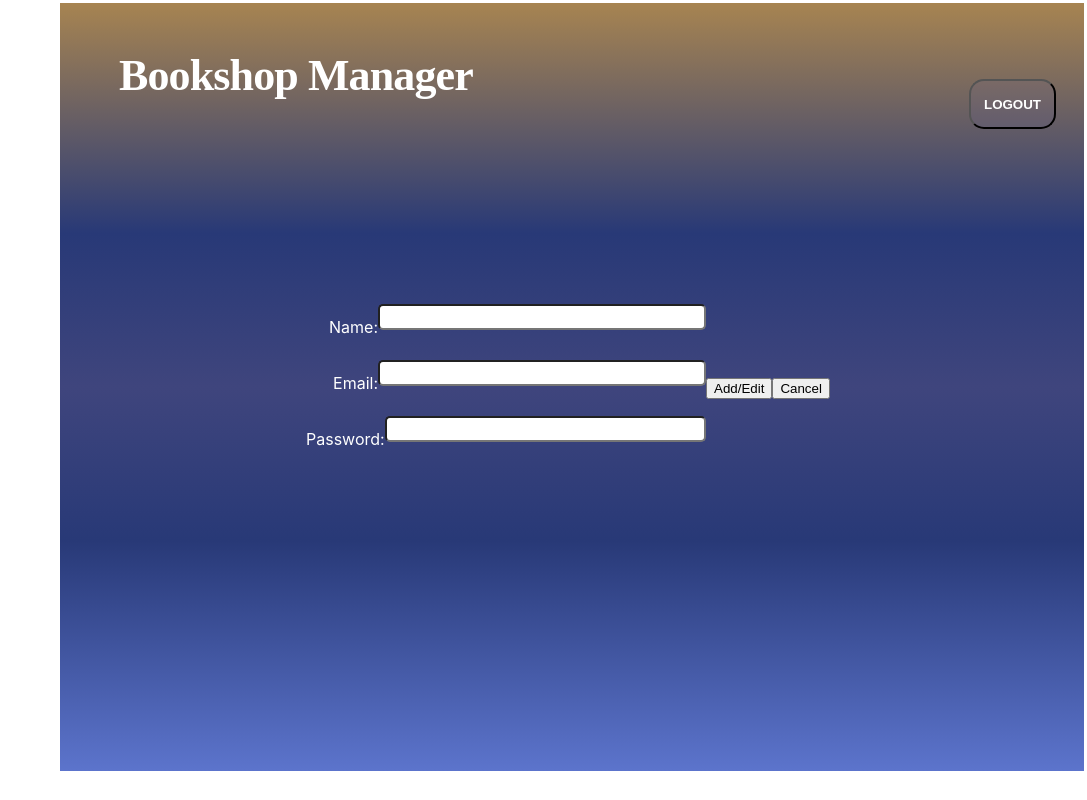
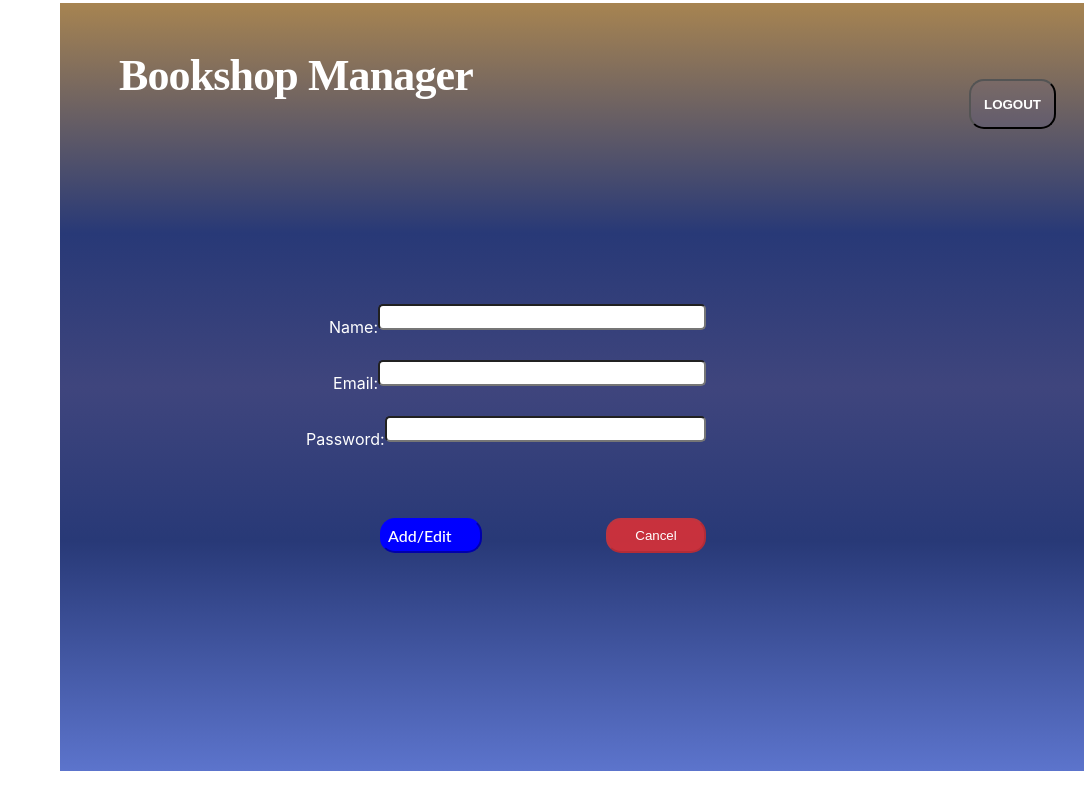
Before and after one commit to munteanurazvanandrei/Bookshop-Management-App, a React (Create React App) app in the folder client/: page /add_or_edit_employee in a window 1280 px wide. Shown: the top 800 px of the page, without its empty margins (193-1280 px from the left). Built offline with nearby package versions, Linux system fonts and the light colour scheme.

Commit message:
BMA-20 added and styled buttons in the employee form

```diff
--- a/client/src/AddOrEdit/AddOrEditEmployee.js
+++ b/client/src/AddOrEdit/AddOrEditEmployee.js
@@ -24,14 +24,14 @@ export default function AddOrEditEmployee() {
   };
   // Add or edit an employee form
   return(
-    <div className="add-or-edit-item">
-      <div className="itemheading"> Bookshop Manager </div>
-      <div className="item-button">
-        <button type="button" className="item-btn">
+    <div className="add-or-edit-employee">
+      <div className="employeeheading"> Bookshop Manager </div>
+      <div className="employee-button">
+        <button type="button" className="employee-btn">
           LOGOUT
         </button>
       </div>
-      <div className="item-form">
+      <div className="employee-form">
         <form>
           <label>
             Name: <input type="text" name="name" onChange={handleChange} />
--- a/client/src/AddOrEdit/addOrEdit.css
+++ b/client/src/AddOrEdit/addOrEdit.css
@@ -183,3 +183,93 @@ label {
     background: rgba(96, 102, 180, 0.1);
     border-radius: 15px;
 }
+/* employee form css */
+.add-or-edit-employee {
+    position: relative;
+    width: 1024px;
+    height: 768px;
+    left: 253px;
+    top: 3px;
+    background: linear-gradient(
+      180deg,
+      rgb(167, 132, 81) 0%,
+      rgba(40, 57, 119, 1) 30%,
+      rgba(63, 69, 125, 1) 50%,
+      rgba(40, 57, 119, 1) 70%,
+      rgb(92, 116, 204) 100%
+    );
+    display: flex;
+}
+.employeeheading{
+    position: absolute;
+    width: 382px;
+    height: 78px;
+    left: 59px;
+    top: 34px;
+
+    /* Header 1 */
+    font-family: "Work Sans";
+    font-style: normal;
+    font-weight: 700;
+    font-size: 44px;
+    line-height: 40px;
+    display: flex;
+    align-items: center;
+    text-align: center;
+    letter-spacing: -0.02em;
+
+    color: #ffffff;
+}
+.employee-btn{
+    font-weight: 700;
+    position: absolute;
+    width: 87px;
+    height: 50px;
+    left: 909px;
+    top: 76px;
+    color: #ffffff;
+    background: rgba(96, 102, 180, 0.1);
+    border-radius: 15px;
+}
+.employee-form{
+   position: absolute;
+   width: 100%;
+   height: 60%;
+   left: 246px;
+   top: 105px;
+   line-height: 36px;
+   align-items: center;
+   padding-top: 50px;
+   display: flex;
+}
+.employee-add{
+    text-align: center;
+    border-radius: 15px;
+    background-color: blue;
+    border-color: blue;
+    position: absolute;
+    width: 102px;
+    height: 35px;
+    left: 74px;
+    top: 410px;
+
+    font-family: "Lato";
+    font-style: normal;
+    font-weight: 500;
+    font-size: 16px;
+    line-height: 19px;
+    display: flex;
+    align-items: center;
+   color: #ffffff;
+}
+.employee-cancel{
+    position: absolute;
+    width: 100px;
+    height: 35px;
+    left: 300px;
+    top: 410px;
+    color: #ffffff;
+    border-radius: 15px;
+    background: rgba(238, 48, 48, 0.808);
+    border-color: rgba(15, 15, 15, 0.1);
+}
```
